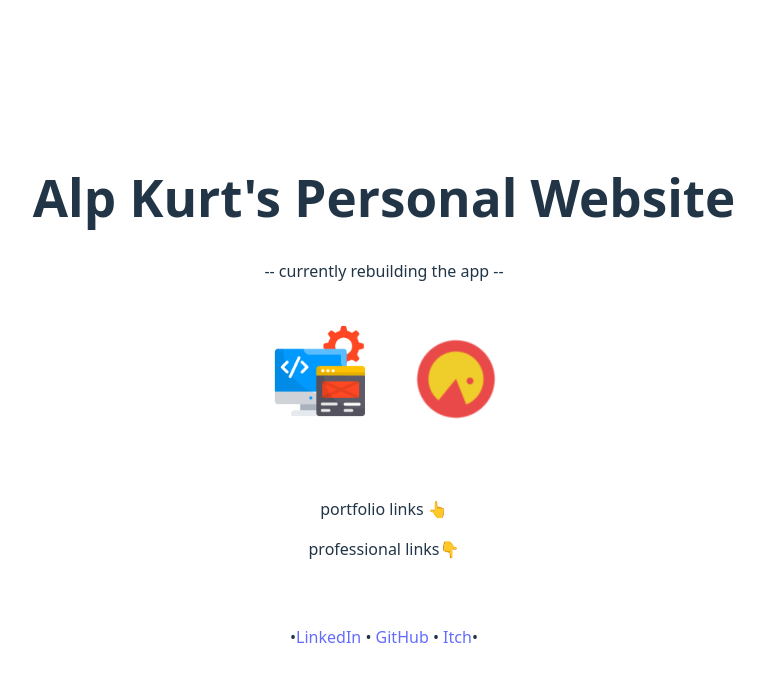
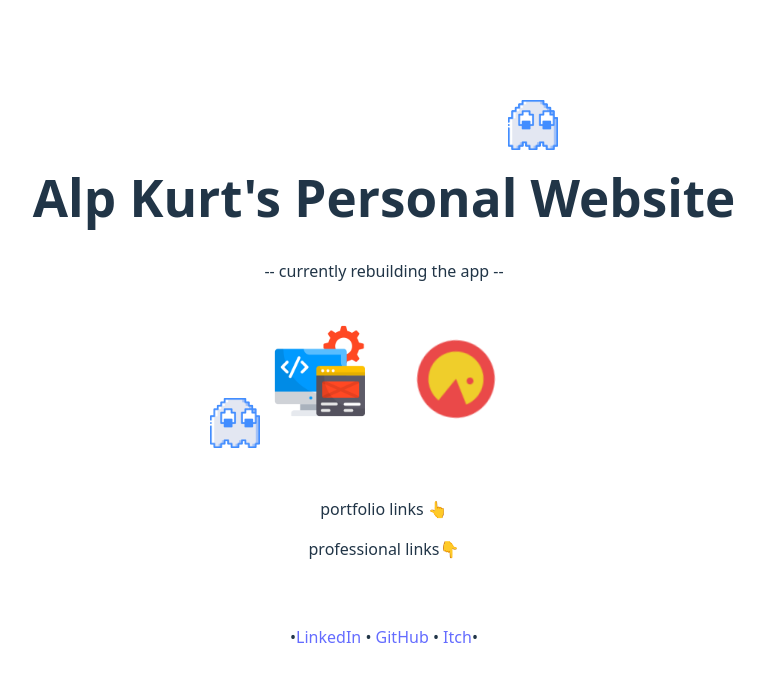
Before and after one commit to alp-kurt/alpkurt-portfolio-landing, a React (Vite) app in the folder frontend/: page / in a window 1280 px wide. Shown: the top 682 px of the page, without its empty margins (256-1020 px from the left). Built offline with nearby package versions, Linux system fonts and the light colour scheme.

Commit message:
feat: add ghosts to landing page

```diff
--- a/frontend/src/App.tsx
+++ b/frontend/src/App.tsx
@@ -1,10 +1,12 @@
 import pacmanLogo from "./assets/pacman.png";
 import webLogo from "./assets/web.png";
 import "./App.css";
+import Ghost from './components/Ghost';
 
 function App() {
   return (
     <>
+    <Ghost /> <Ghost /> <Ghost />
       <div>
         <h1>Alp Kurt's Personal Website</h1>
         <p>-- currently rebuilding the app --</p>
```
